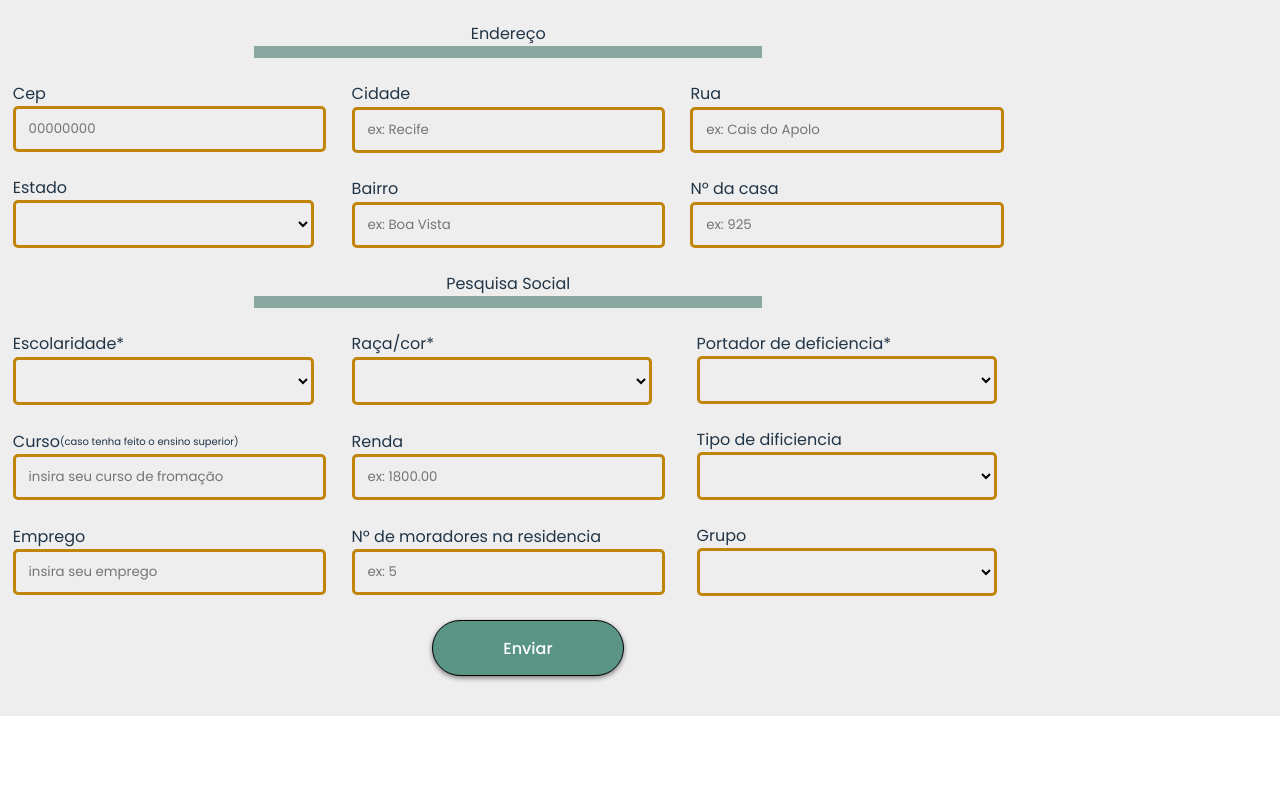
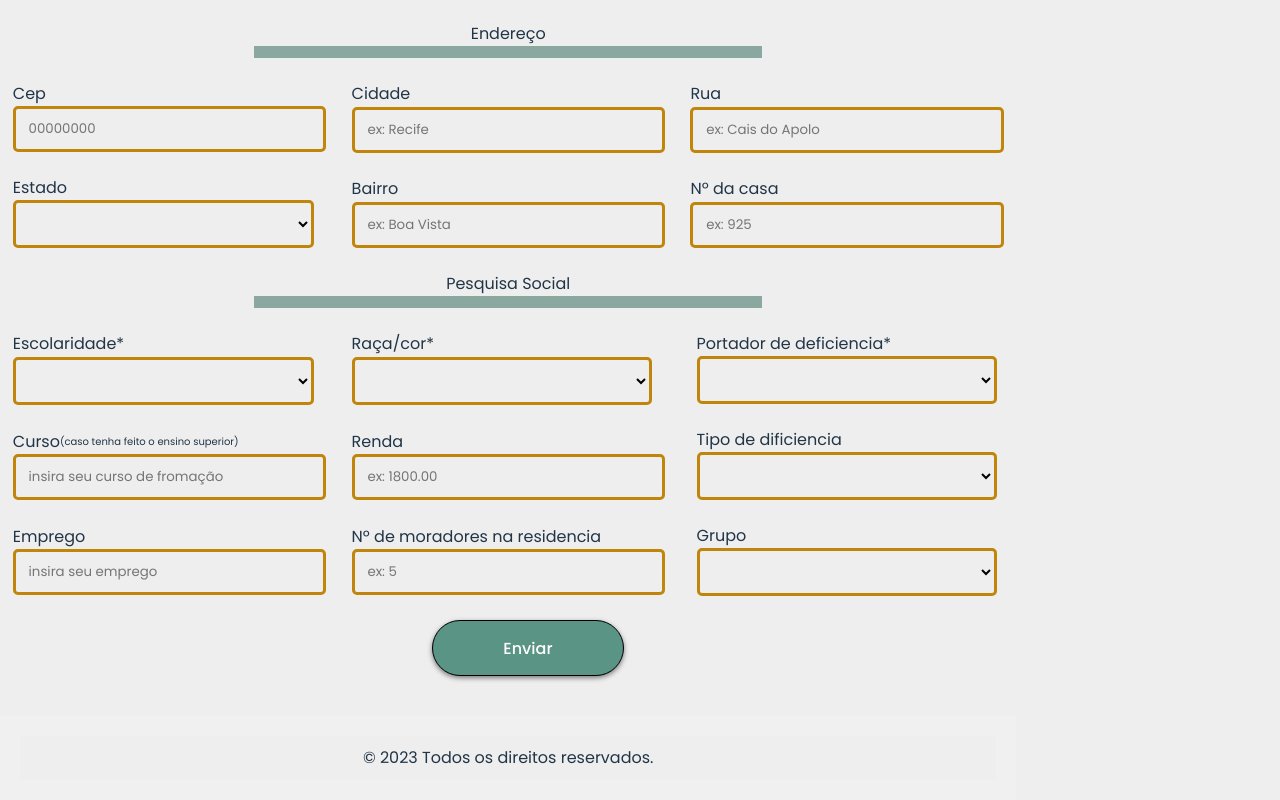
Before and after one commit to KarolynneFreire/projeto-start-ia, a React (Vite) app in the folder front/projetostartia/: page /start-projeto/cadastro in a window 1280 px wide. Shown: the part 554-1354 px from the top of the page. Before the commit the page ends 1270 px from the top, so only its background shows below. Built offline with nearby package versions, Linux system fonts and the light colour scheme.

Commit message:
incluindo o footer

```diff
--- a/front/projetostartia/src/App.jsx
+++ b/front/projetostartia/src/App.jsx
@@ -3,6 +3,7 @@ import { Outlet } from 'react-router-dom';
 
 import './App.css';
 import Navbar from './assets/components/Navbar';
+import Footer from './components/Footer/Footer';
 
 function App() {
   return (
@@ -11,6 +12,7 @@ function App() {
       {/* O componente Home será renderizado pela rota, então remova-o daqui */}
       <Outlet /> {/* Isso renderiza as rotas filhas (Home, Cadastro, Consulta, etc.) */}
       {/* <ChatBot flow={flow} /> */}
+      <Footer></Footer>
     </div>
 
   );
--- /dev/null
+++ b/front/projetostartia/src/components/Footer/Footer.css
@@ -0,0 +1,19 @@
+.footer {
+    background-color: #f0f0f0;
+    padding: 20px;
+}
+
+.container {
+    max-width: 1200px;
+    margin: 0 auto;
+}
+
+.row {
+    display: flex;
+    flex-wrap: wrap;
+}
+
+.copyright {
+    text-align: center;
+    padding: 10px 0;
+}
--- /dev/null
+++ b/front/projetostartia/src/components/Footer/Footer.jsx
@@ -0,0 +1,18 @@
+import React from 'react';
+import './Footer.css'; // Importa o arquivo de estilos CSS
+
+const Footer = () => {
+  return (
+    <footer className="footer">
+      <div className="container">
+        <div className="row">
+        </div>
+        <div className="copyright">
+          <p>© 2023 Todos os direitos reservados.</p>
+        </div>
+      </div>
+    </footer>
+  );
+};
+
+export default Footer;
```
